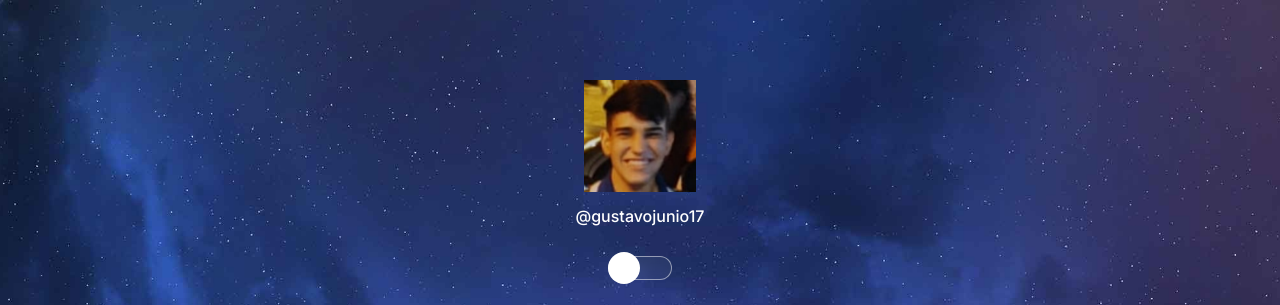
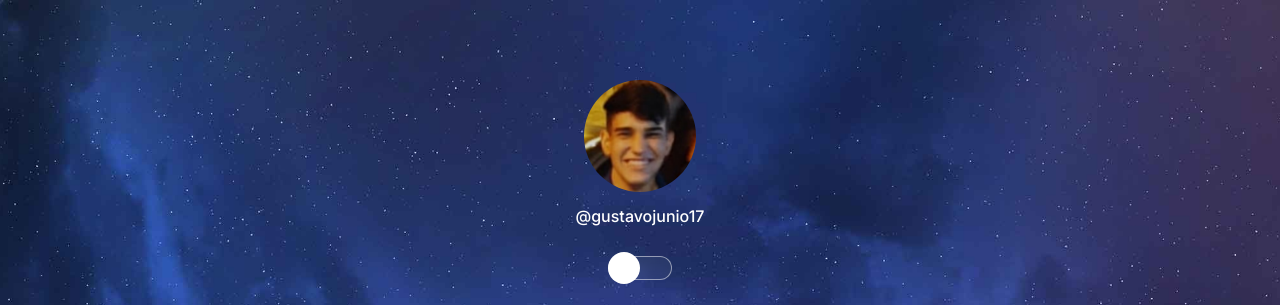
Before and after one commit to GustavoJunio17/ProjectWebPage, a plain HTML site: page index.html in a window 1280 px wide. Shown: the top 305 px of the page. Drawn offline with nearby package versions, Linux system fonts and the light colour scheme.

Commit message:
Update css 1.1

```diff
--- a/style.css
+++ b/style.css
@@ -39,7 +39,6 @@
     max-width: 588px;
     margin: 56px auto 0px;
     padding: 0 24px;
-    border-radius: 50%;
   }
 
   /* profile */
@@ -50,6 +49,8 @@
 
   #profile img {
     width: 112px;
+    height: 112px;
+    border-radius: 100%;
   }
 
   #profile p {
```
